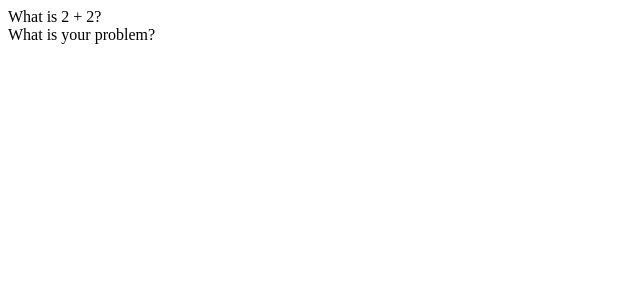
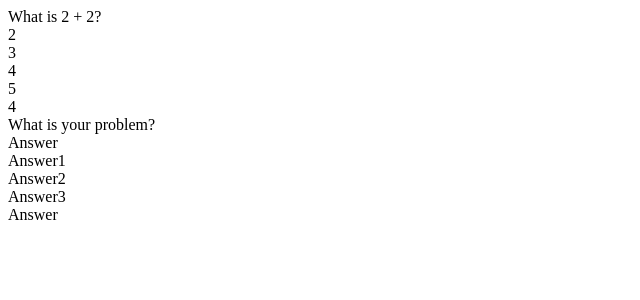
Before and after one commit to chahatbashani2304/Knowledgepedia, a React (Create React App) app in the folder simple-react-app/: page / in a window 1280 px wide. Shown: the top 300 px of the page, without its empty margins (0-640 px from the left). Built offline with nearby package versions, Linux system fonts and the light colour scheme.

Commit message:
Display Options

```diff
--- a/simple-react-app/src/components/Flashcard.js
+++ b/simple-react-app/src/components/Flashcard.js
@@ -6,8 +6,19 @@
     const [flip, setFlip] = useState(false)
 
   return (
-    <div onClick={() => setFlip(!flip)}>
-        {flip ? flashcard.answer : flashcard.question}
+    <div
+        classname={`card ${flip ? 'flip' : ''}`}
+        onClick={() => setFlip(!flip)}
+    >
+        <div classname="front">
+            {flashcard.question}
+            <div classname="flashcard-options">
+                {flashcard.options.map(option => {
+                    return <div className="flashcard-option">{option}</div>
+                })}
+            </div>
+        </div>
+        <div className="back">{flashcard.answer}</div>
     </div>
   )
 }
```
